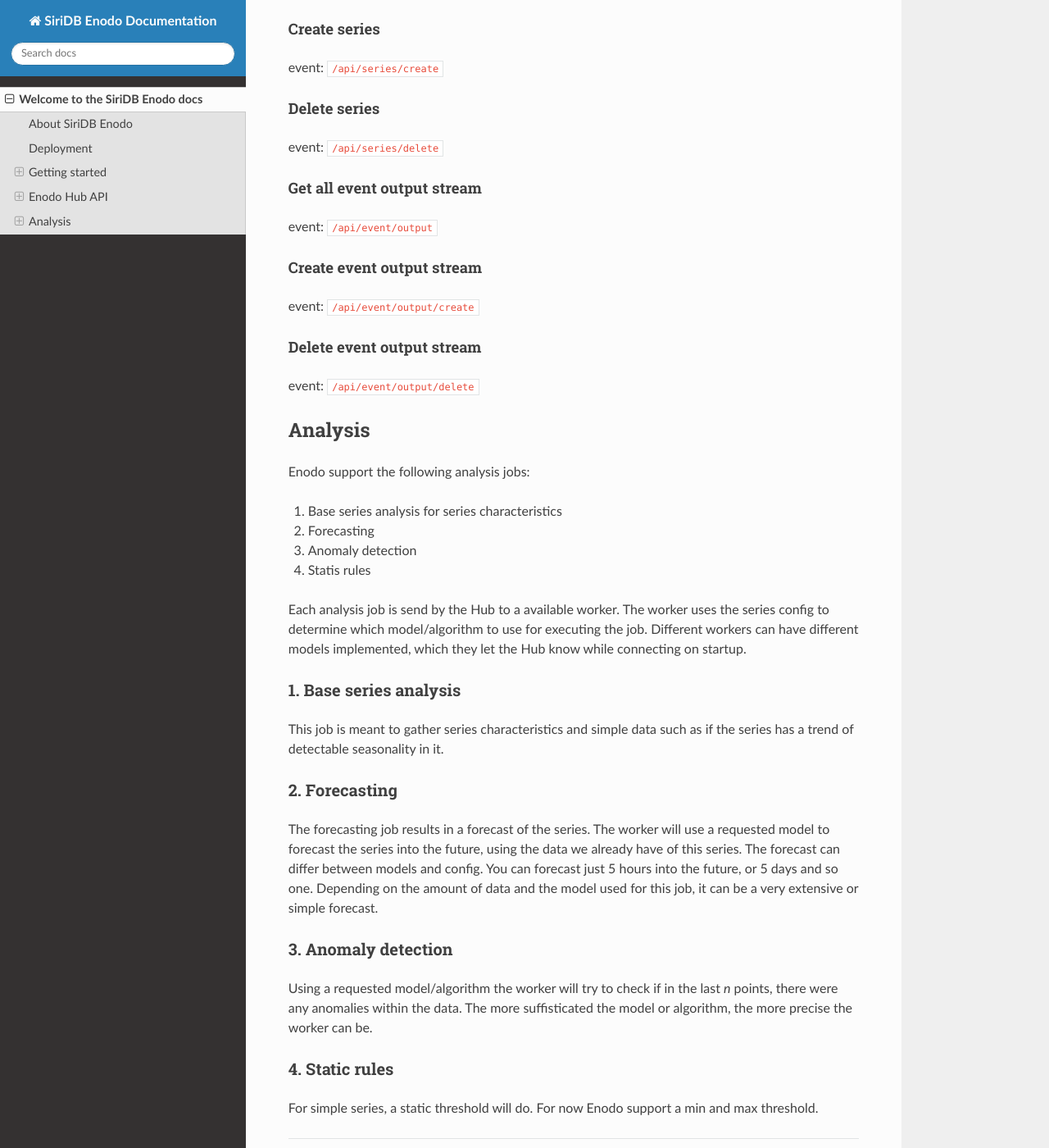
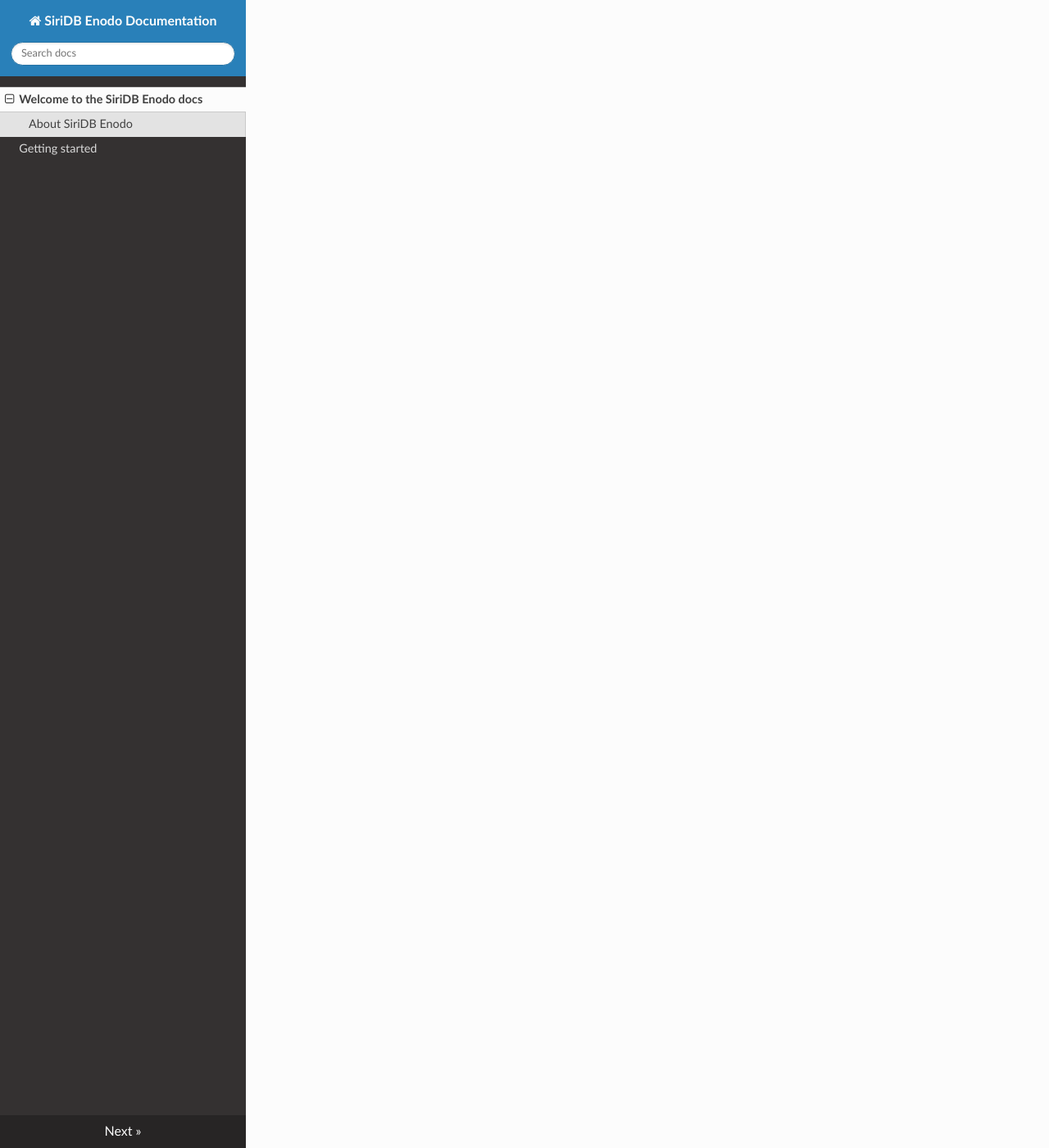
Before and after one commit to SiriDB/siridb-enodo-docs, an MkDocs documentation site: the page built from docs/index.md, in a window 1280 px wide and 1400 px high, scrolled down 3168 px. Shown: the whole window at 82% size. Built offline with MkDocs 1.6.1, drawn with Linux system fonts in a browser that asks for light colours; nearby versions of some CDN libraries; some of the changed text lies outside the part shown.

````diff
--- a/docs/index.md
+++ b/docs/index.md
@@ -17,134 +17,3 @@
 Hub
 
 The Enodo hub communicates and guides both the listener and the worker. It tells the listener to which series it needs to pay attention to, and it tells the worker which series should be analysed. Clients can connect to the hub for receiving updates, and polling for data. Also a client can use the hub to alter the data about which series should be watched.
-
-## Deployment
-
-There are just a few strict rules to take into account when deploying the enodo platform. The Listener should be placed right next to you siridb instance, so it can listen to incoming data via a pipe. The worker can be deployed anywhere, as long as there is enough CPU resource to be used by the worker. The Hub should be deployed in such a way that it both the listener and the worker can connect to it via socket connections.
-
-## Getting started
-
-### Docker
-**TODO**
-
-### Localhost
-Follow these steps for all the Enodo components:
-
-1. Install dependencies via `pip3 install -r requirements.txt`
-2. Setup a .conf file file `python3 main.py --create_config` There will be made a `default.conf` next to the main.py.
-3. Fill in the `default.conf` file
-4. Call `python3 main.py --config=default.conf` to start the hub.
-5. You can also setup the config by environment variables. These names are identical to those in the default.conf file, except all uppercase.
-
-Follow these additional steps for the Enodo Hub:
-
-6. Fill in `settings.enodo` file, which you can find in the data folder by the path set in the conf file with key: `enodo_base_save_path`
-7. Restart Hub to use new settings or fill them in via the GUI
-
-## Enodo Hub API
-
-The Enodo Hub has two API's from which you can do CRUD actions and subscribe to data changes. A REST API and a socket.io API.
-
-### REST API
-
-| Resource path | CRUD          |
-| ------------- |:-------------:|
-| /api/series      | CR |
-| /api/series/{series_name}      | RD      |
-| /api/enodo/event/output | CR      |
-| api/enodo/event/output/{output_id} | D |
-
-
-
-#### Examples
-
-**Create Series**
-
-call `{hostname}/api/series` (POST)
-```
-{
-	"name": "series_name_in_siridb",
-	"config": {
-		"job_models": {
-			"job_base_analysis": "prophet",
-			"job_forecast": "prophet",
-			"job_anomaly_detect": "prophet"
-		},
-		"job_schedule": {
-			"job_base_analysis": 200
-		},
-		"min_data_points": 2,
-		"model_params": {
-			"points_since": 1563723900
-		}
-	}
-}
-```
-
-
-**Create event output stream**
-
-call `{hostname}/api/enodo/event/output` (POST)
-```
-{
-	"output_type": 1,
-	"data": {
-		"for_severities": ["warning", "error"],
-		"url": "url_to_endpoint",
-		"headers": {
-			"authorization": "Basic abcdefghijklmnopqrstuvwxyz"
-		},
-		"payload": "{\n  \"title\": \"{{event.title}}\",\n  \"body\": \"{{event.message}}\",\n  \"dateTime\": {{event.ts}},\n  \"severity\": \"{{event.severity}}\"\n}"
-	}
-}
-```
-
-
-
-### Socket.IO Api (WebSockets)
-
-When sending payload in a request, use the data structure same as in the REST API calls, except the data will be wrapped in an object : `{"data": ...}`.
-
-#### Get series
-event: `/api/series/create`
-
-#### Get series Details
-event: `/api/series/details`
-
-#### Create series
-event: `/api/series/create`
-
-#### Delete series
-event: `/api/series/delete`
-
-#### Get all event output stream
-event: `/api/event/output`
-
-#### Create event output stream
-event: `/api/event/output/create`
-
-#### Delete event output stream
-event: `/api/event/output/delete`
-
-
-## Analysis
-Enodo support the following analysis jobs:
-
-1. Base series analysis for series characteristics
-2. Forecasting
-3.  Anomaly detection
-4.  Statis rules
-
-Each analysis job is send by the Hub to a available worker. The worker uses the series config to determine which model/algorithm to use for executing the job. Different workers can have different models implemented, which they let the Hub know while connecting on startup.
-
-### 1. Base series analysis
-This job is meant to gather series characteristics and simple data such as if the series has a trend of detectable seasonality in it.
-
-### 2. Forecasting
-The forecasting job results in a forecast of the series. The worker will use a requested model to forecast the series into the future, using the data we already have of this series. The forecast can differ between models and config. You can forecast just 5 hours into the future, or 5 days and so one. Depending on the amount of data and the model used for this job, it can be a very extensive or simple forecast.
-
-### 3. Anomaly detection
-Using a requested model/algorithm the worker will try to check if in the last *n* points, there were any anomalies within the data. The more suffisticated the model or algorithm, the more precise the worker can be.
-
-### 4. Static rules
-For simple series, a static threshold will do. For now Enodo support a min and max threshold.
````
Also changed, not shown: docs/getting_started.md (added, +175 -0 lines).
